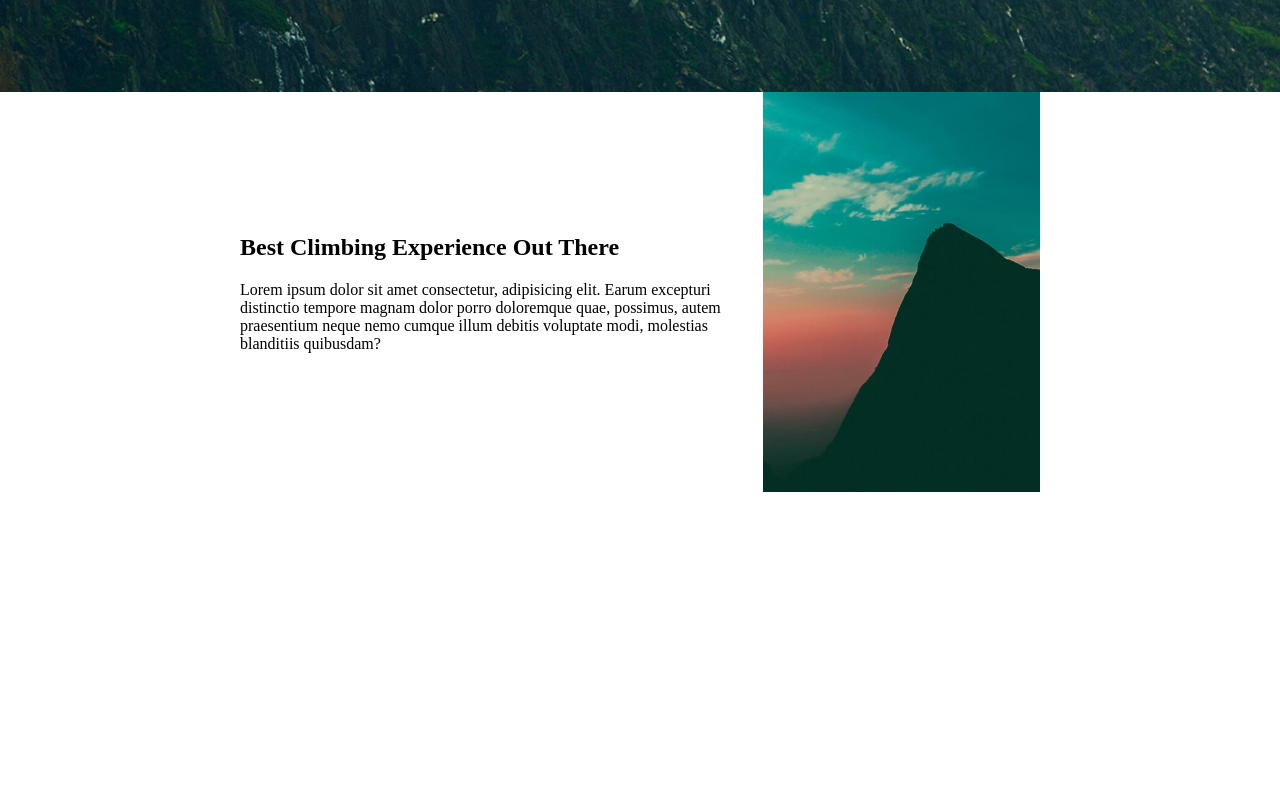
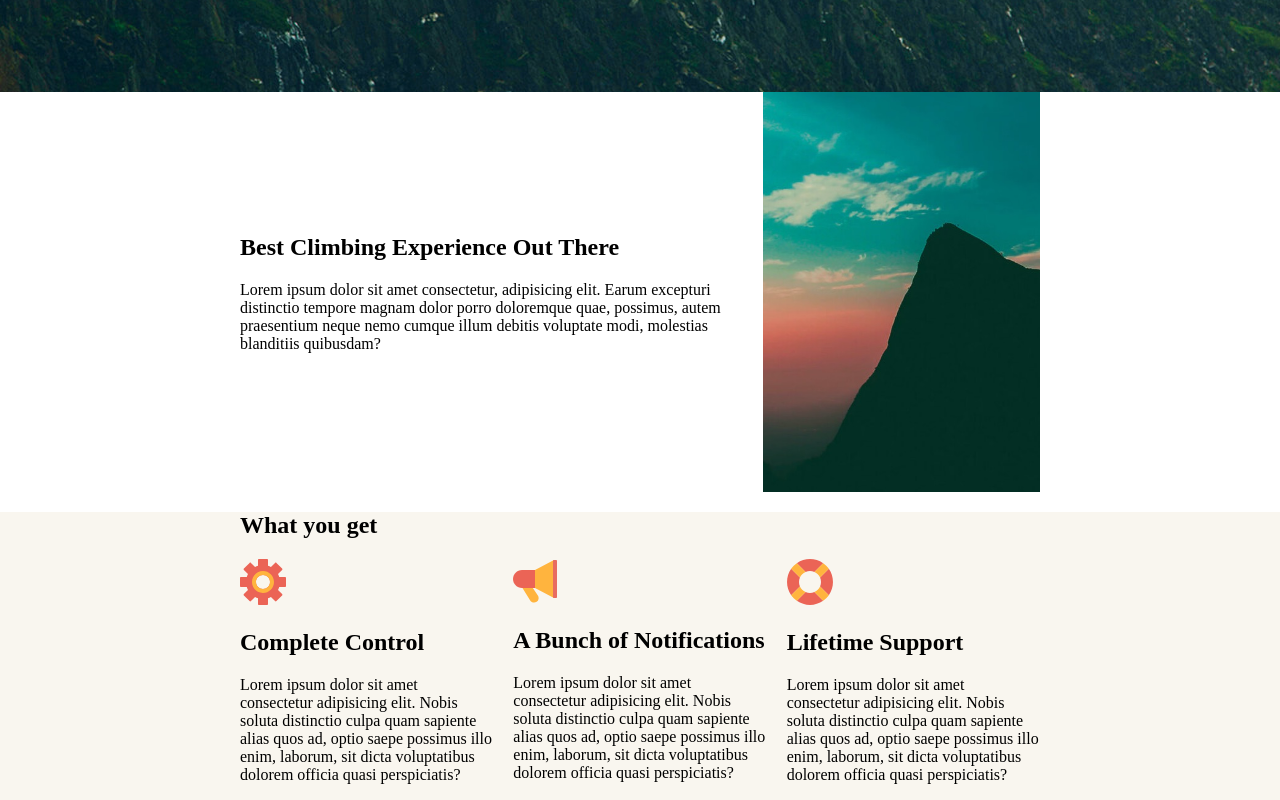
Before and after one commit to sebastijandumancic/osvit-practice-project, a website: page index.html in a window 1280 px wide. Shown: the part 408-1208 px from the top of the page. Before the commit the page ends 900 px from the top, so only its background shows below. Drawn offline with Linux system fonts and the light colour scheme.

Commit message:
Features section split & styling

```diff
--- a/index.html
+++ b/index.html
@@ -77,6 +77,45 @@
           <img src="assets/about_visual.jpg" alt="Visual" />
         </div>
       </section>
+
+      <section class="features">
+        <div class="wrapper">
+          <h1>What you get</h1>
+
+          <div class="features-wrapper">
+            <div class="feature">
+              <img src="assets/icon_control.svg" alt="Control" />
+              <h2>Complete Control</h2>
+              <p>
+                Lorem ipsum dolor sit amet consectetur adipisicing elit. Nobis
+                soluta distinctio culpa quam sapiente alias quos ad, optio saepe
+                possimus illo enim, laborum, sit dicta voluptatibus dolorem
+                officia quasi perspiciatis?
+              </p>
+            </div>
+            <div class="feature">
+              <img src="assets/icon_notifications.svg" alt="Notifications" />
+              <h2>A Bunch of Notifications</h2>
+              <p>
+                Lorem ipsum dolor sit amet consectetur adipisicing elit. Nobis
+                soluta distinctio culpa quam sapiente alias quos ad, optio saepe
+                possimus illo enim, laborum, sit dicta voluptatibus dolorem
+                officia quasi perspiciatis?
+              </p>
+            </div>
+            <div class="feature">
+              <img src="assets/icon_support.svg" alt="Support" />
+              <h2>Lifetime Support</h2>
+              <p>
+                Lorem ipsum dolor sit amet consectetur adipisicing elit. Nobis
+                soluta distinctio culpa quam sapiente alias quos ad, optio saepe
+                possimus illo enim, laborum, sit dicta voluptatibus dolorem
+                officia quasi perspiciatis?
+              </p>
+            </div>
+          </div>
+        </div>
+      </section>
     </main>
   </body>
 </html>
--- a/style.css
+++ b/style.css
@@ -76,6 +76,21 @@ body {
   max-width: 800px;
   margin: 0 auto;
 }
+
 .introduction img {
   max-height: 400px;
 }
+
+.features {
+  background: #f9f6ef;
+}
+
+.features-wrapper {
+  display: flex;
+  justify-content: space-between;
+  align-items: center;
+}
+
+.features-wrapper .feature:nth-child(2) {
+  padding: 0 20px;
+}
```
Also changed, not shown: assets/icon_control.svg (added), assets/icon_notifications.svg (added), assets/icon_support.svg (added).
